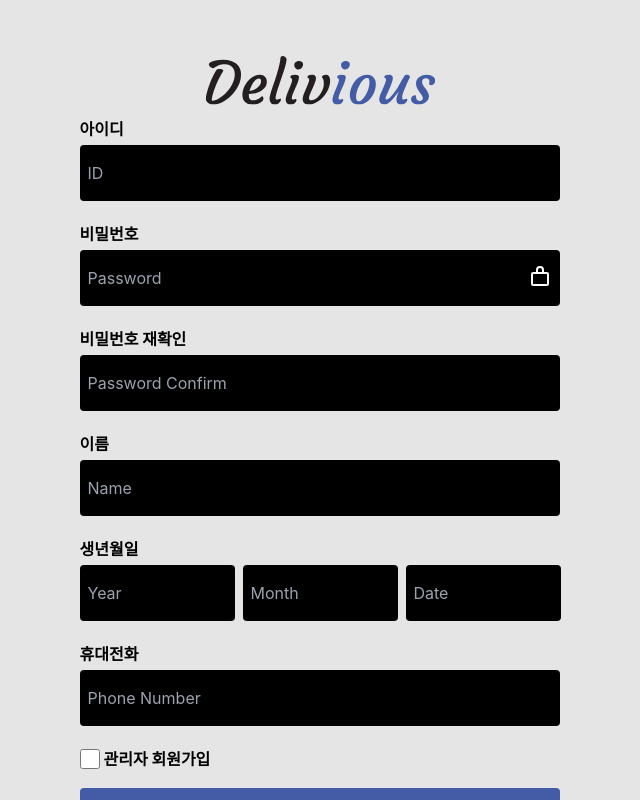
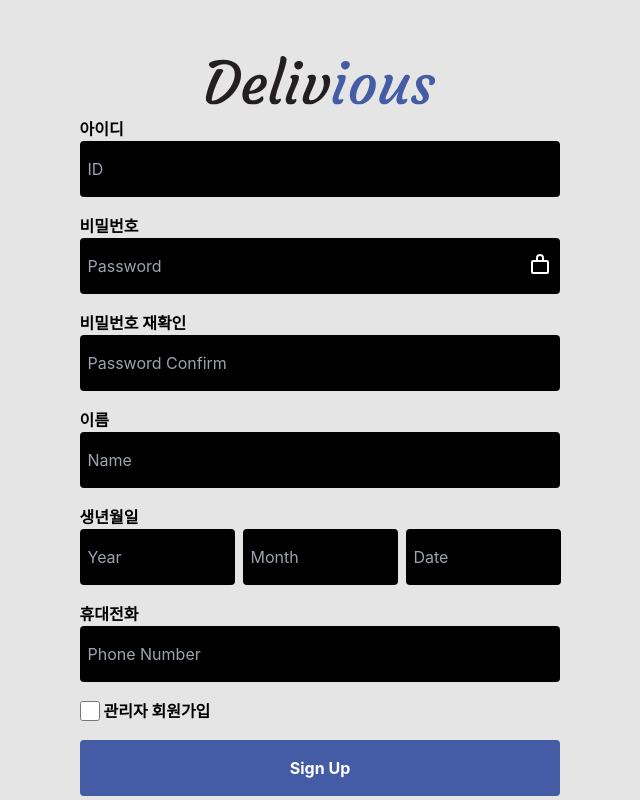
Before and after one commit to do-gather/delivious, a React (Create React App) app in the folder frontend/: page /sign-up in a window 1280 px wide. Shown: the whole page, without its empty margins (320-960 px from the left). Built offline with nearby package versions, Linux system fonts and the light colour scheme; some icons are missing.

Commit message:
chore: add param IconLeft

```diff
--- a/frontend/src/components/InputBox.tsx
+++ b/frontend/src/components/InputBox.tsx
@@ -6,6 +6,7 @@ import React, { useState } from 'react';
  * @param placeholder 플레이스 홀더에 들어갈 말을 변수로 받음
  * @param text input box에 채워져 있어야 할 텍스트를 변수로 받음, 기본은 ''
  * @param icon input box에 아이콘이 있다면 아이콘을 받음
+ * @param iconLeft input box에 아이콘이 왼쪽에 있는경우를 받음
  * @param mode input box 색상 테마를 받음 기본은 normal, 어두운 것은 dark
  * @param height input box 높이를 받음.기본은 h-10
  */
@@ -33,7 +34,7 @@ export default function InputBox({ placeholder,
         <input
           className={
             mode === 'dark'
-              ? `placeholder-gray-400 text-white ${height} bg-black w-full my-1 px-2 rounded`
+              ? `placeholder-gray-400 text-white ${height} bg-black w-full px-2 rounded`
               : "bg-white text-base text-center placeholder-gray-500 py-2.5 h-10 w-36"
           }
           placeholder={placeholder}
@@ -42,7 +43,7 @@ export default function InputBox({ placeholder,
         />
       ) : (
 
-        <div className="relative my-1 flex justify-center align-middle">
+        <div className="relative flex justify-center align-middle">
           <div className={`absolute
             ${iconLeft
               ? 'left-2 top-5': 'right-2 top-3.5'}`}> {icon} </div>
```
